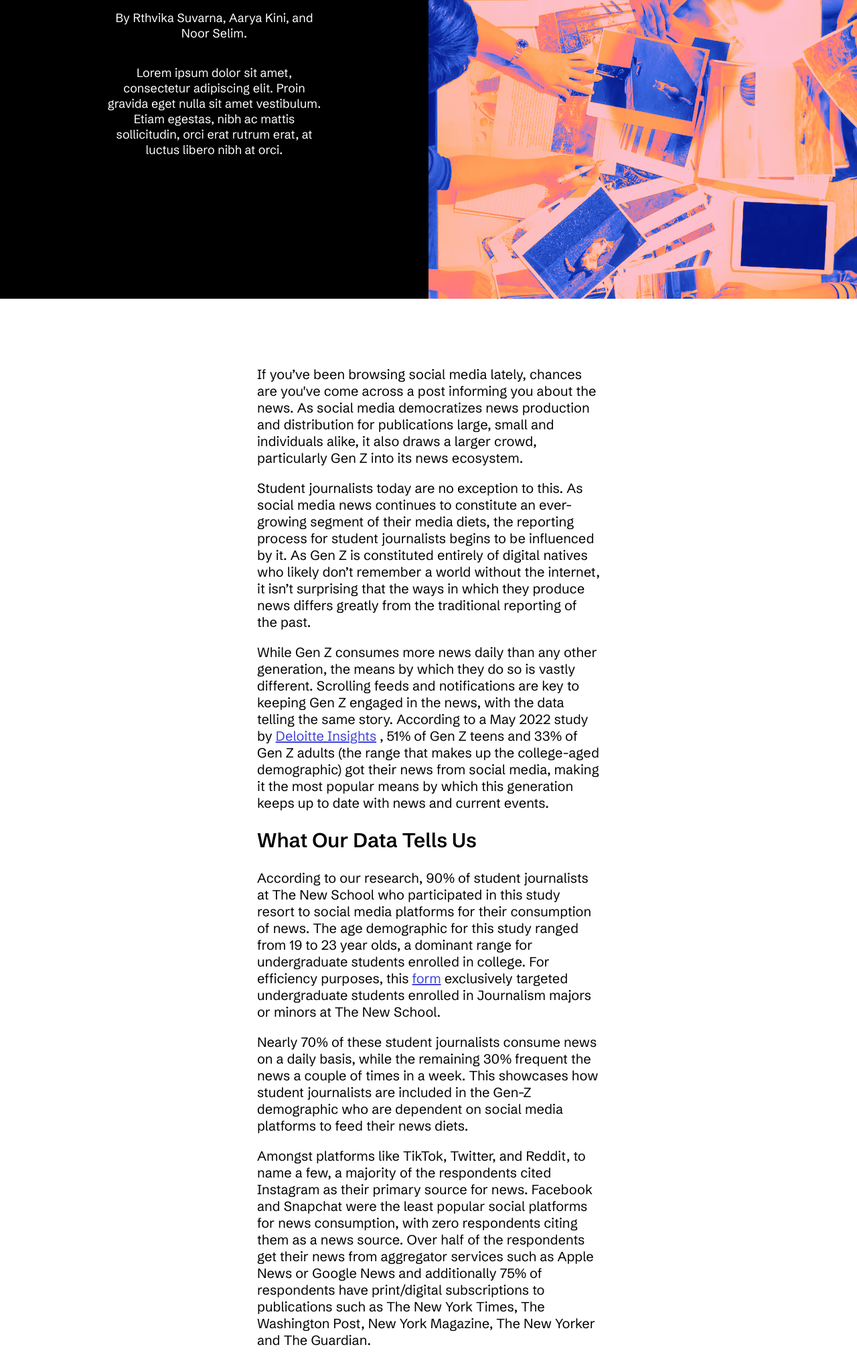
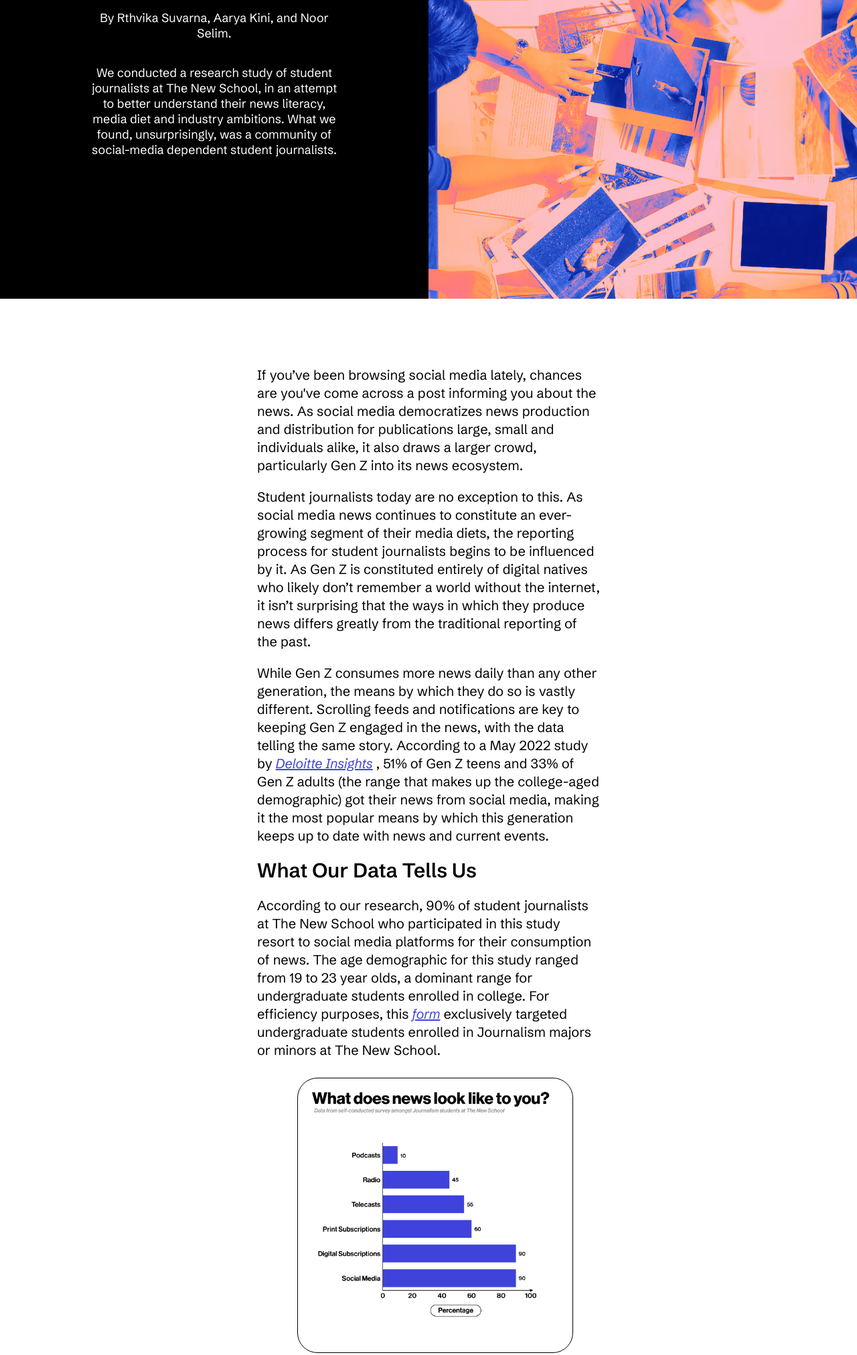
Before and after one commit to aaryakini/aaryakini, a plain HTML site: page tmd/index.html in a window 1280 px wide. Shown: the part 354-2377 px from the top of the page at 67% size. Drawn offline with Linux system fonts and the light colour scheme.

Commit message:
bing bong

```diff
--- a/tmd/index.html
+++ b/tmd/index.html
@@ -19,9 +19,9 @@
           </p>
 
           <p class="subhead">
-            Lorem ipsum dolor sit amet, consectetur adipiscing elit. Proin gravida
-            eget nulla sit amet vestibulum. Etiam egestas, nibh ac mattis
-            sollicitudin, orci erat rutrum erat, at luctus libero nibh at orci.
+            We conducted a research study of student journalists at The New School, in an attempt to
+            better understand their news literacy, media diet and industry ambitions.
+            What we found, unsurprisingly, was a community of social-media dependent student journalists.
           </p>
       </div>
 
@@ -69,6 +69,9 @@
             exclusively targeted undergraduate students enrolled in Journalism majors or minors
             at The New School.
           </p>
+
+          <img class="viz" src="assets/1.png">
+
           <p>
             Nearly 70% of these student journalists consume news on a daily basis,
             while the remaining 30% frequent the news a couple of times in a week.
@@ -76,6 +79,8 @@
             demographic who are dependent on social media platforms to feed their
             news diets.
           </p>
+
+          <img class="viz" src="assets/2.png">
           <p>
             Amongst platforms like TikTok, Twitter, and Reddit, to name a few, a
             majority of the respondents cited Instagram as their primary source for
@@ -87,6 +92,9 @@
             Times, The Washington Post, New York Magazine, The New Yorker and The
             Guardian.
           </p>
+
+          <img class="viz" src="assets/3.png">
+
           <p>
             Although social media platforms are a favored news source for student
             journalists at The New School, none of the respondents aim to pursue any
--- a/tmd/tmd.css
+++ b/tmd/tmd.css
@@ -39,7 +39,7 @@ body {
   .subhead{
     font-family: 'Schibsted Grotesk', sans-serif;
     color: white;
-    width: 50%;
+    width: 60%;
     font-size: 18px;
   }
 
@@ -53,9 +53,18 @@ body {
     overflow: hidden;
   }
 
+  .viz{
+    width:80%;
+    justify-content: center;
+    margin: 8px 0px 8px 60px;
+    border: solid black 1.5px;
+    border-radius: 30px;
+  }
+
   .article {
     font-family: 'Schibsted Grotesk', sans-serif;
     font-size: 20px;
+    line-height: 27px;
     position: relative;
     top: 110vh;
     margin: auto;
@@ -64,6 +73,7 @@ body {
   }
   a{
     color: #3f42db;
+    font-style: italic;
   }
 
   a:hover {
```
Also changed, not shown: tmd/assets/1.png (added), tmd/assets/2.png (added), tmd/assets/3.png (added), 1 other file.
